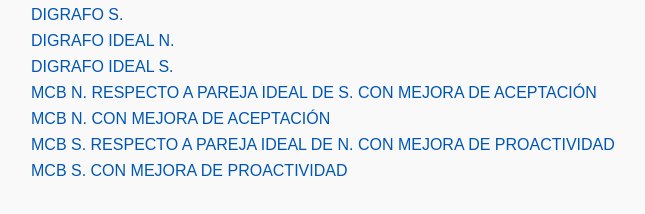
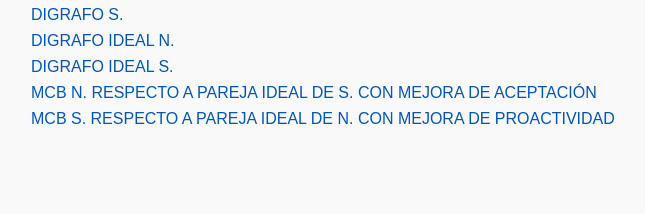
Before and after one commit to miriamvelanieves/tfg-archivos, a plain HTML site: page index.html in a window 1280 px wide. Shown: the part 140-354 px from the top of the page, without its empty margins (9-654 px from the left). Drawn offline with Linux system fonts and the light colour scheme.

Commit message:
Update index.html

```diff
--- a/index.html
+++ b/index.html
@@ -36,9 +36,7 @@
     <li><a href="graphoptidealn.html">DIGRAFO IDEAL N.</a></li>
     <li><a href="graphoptideals.html">DIGRAFO IDEAL S.</a></li>
     <li><a href="mcbnys.html">MCB N. RESPECTO A PAREJA IDEAL DE S. CON MEJORA DE ACEPTACIÓN</a></li>
-    <li><a href="mcbn.html">MCB N. CON MEJORA DE ACEPTACIÓN</a></li>
     <li><a href="mcbsyn.html">MCB S. RESPECTO A PAREJA IDEAL DE N. CON MEJORA DE PROACTIVIDAD</a></li>
-    <li><a href="mcbs.html">MCB S. CON MEJORA DE PROACTIVIDAD</a></li>
   </ul>
 </body>
 </html>
```
